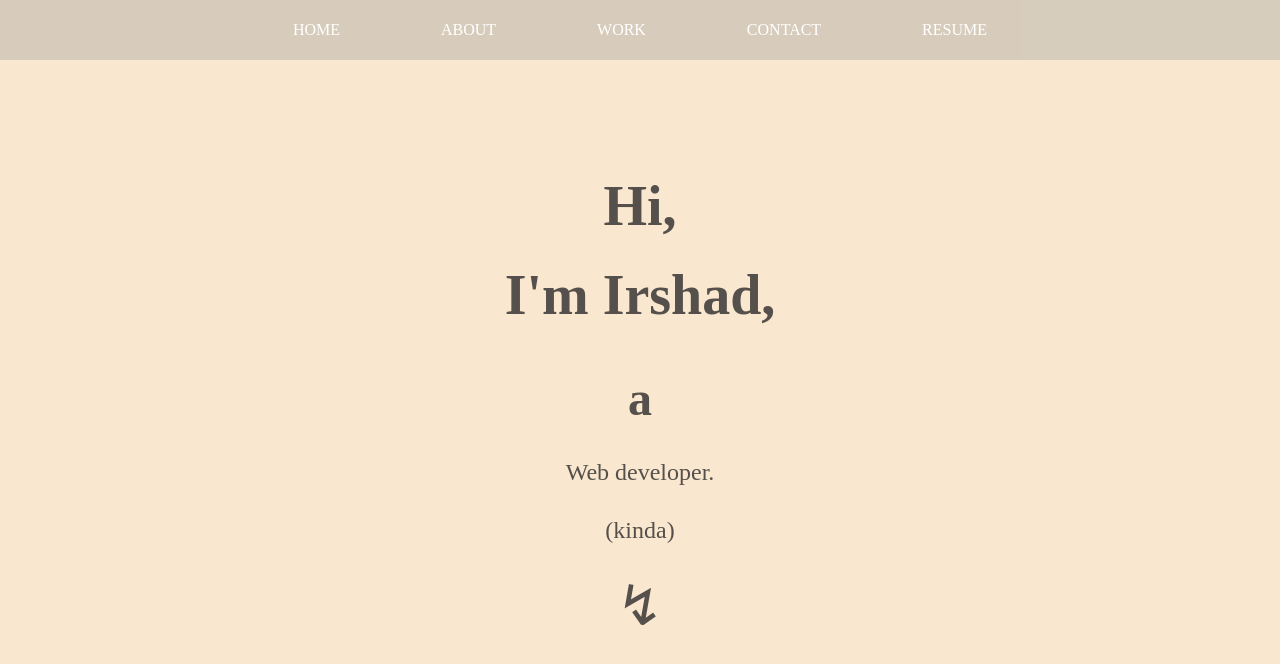
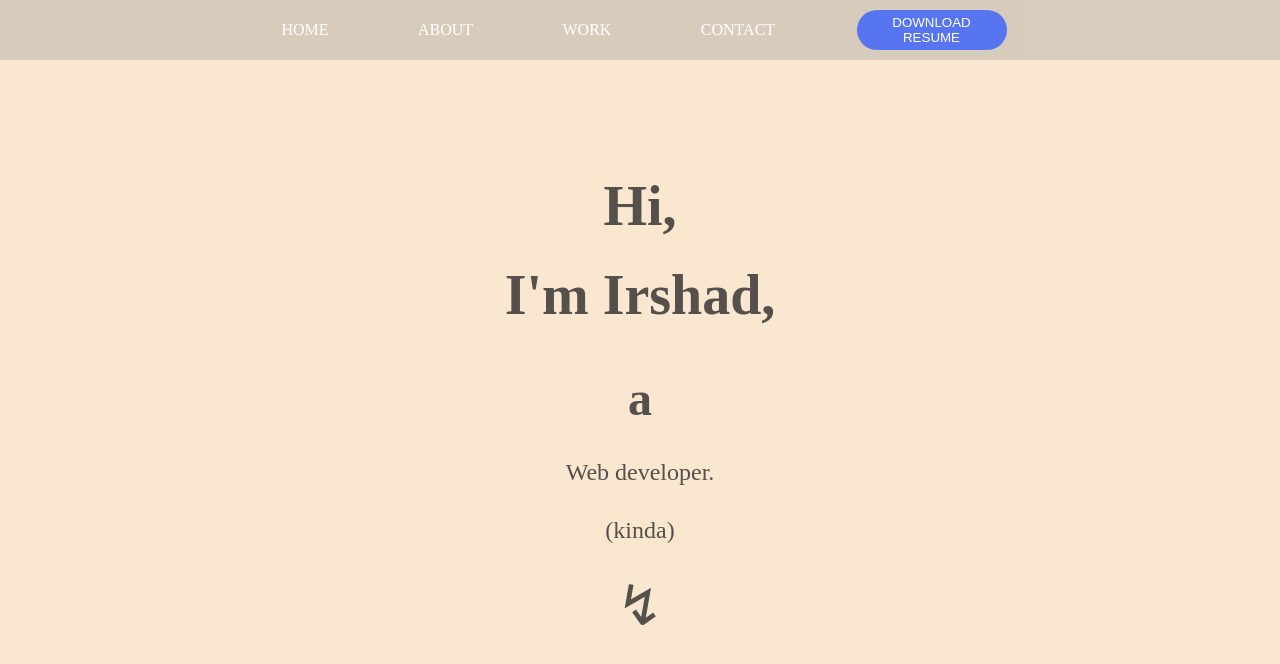
Before and after one commit to Mayaar-Irshad/Portfolio, a plain HTML site: page index.html in a window 1280 px wide. Drawn offline with Linux system fonts and the light colour scheme.

Commit message:
resume download option added to portfolio

```diff
--- a/index.css
+++ b/index.css
@@ -1,5 +1,6 @@
 
 #body{
+
     margin: 0;
     padding: 0;
     background: rgb(249, 231, 207);
@@ -95,3 +96,21 @@ section p{
     transform: translate3d(2px, 0, 0);
     }
 }
+button{
+    color: #fff;
+    border-style: none;
+    background-color: #4A6CF7E6;
+    border: none;
+    height: 40px;
+    width: 150px;
+    text-transform: uppercase;
+    cursor: pointer;
+    border-radius: 20px;
+}
+button:hover{
+    box-shadow: 2px 2px 8px rgba(0, 0, 0, 0.367);
+}
+#resume-download-bttn{
+    text-decoration: none;
+    color: #fff;
+}
--- a/index.html
+++ b/index.html
@@ -23,10 +23,12 @@
             <div>
                 <a href="#contact" class="navbar-item">Contact</a>
             </div>
-		<div>
-			<a href="Resume.html" target="_blank" class="navbar-item">Resume</a>
+            <button >
+                <a href="Irshadcv.pdf" id="resume-download-bttn" download="Irshad's Resume">Download Resume</a>
+            </button>
+            <div class="empty-space">
+
             </div>
-		<div class="empty-space"></div>
         </nav>
 
 	<section id="home">
```
Also changed, not shown: 1 other file. Lines whose indentation alone changed are shown as unchanged.
